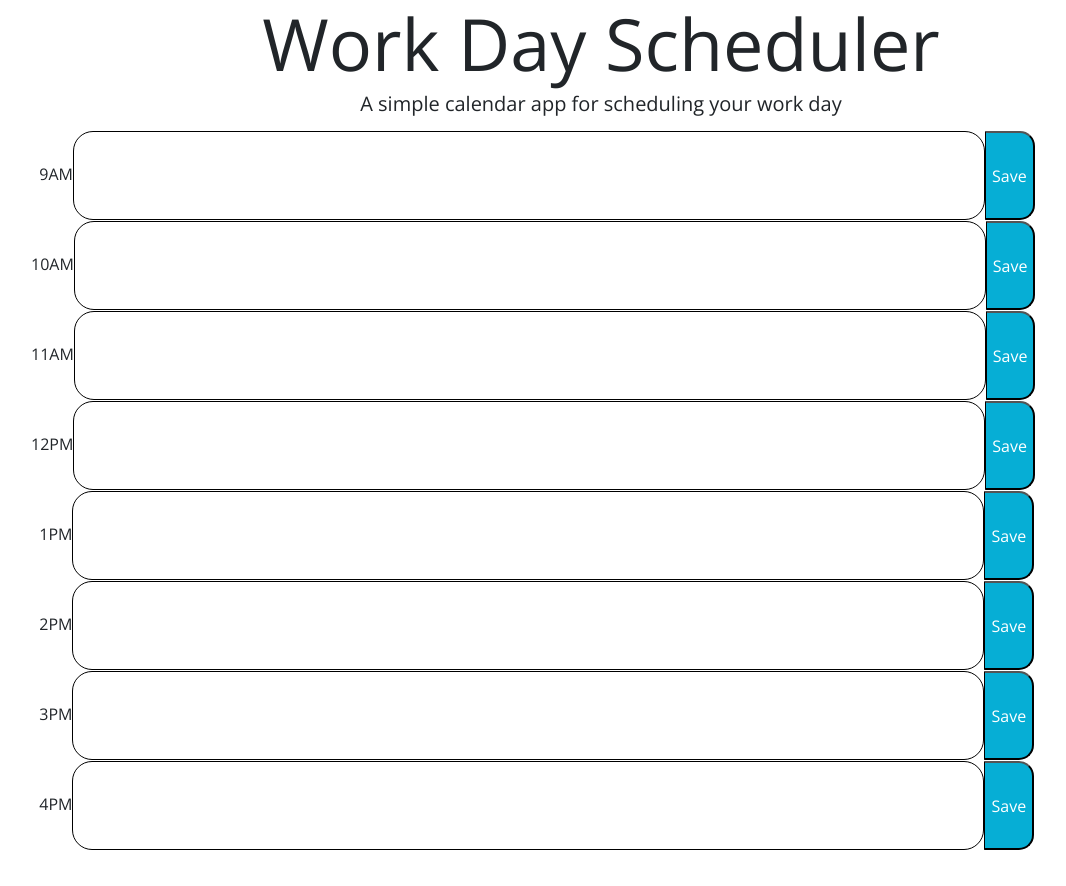
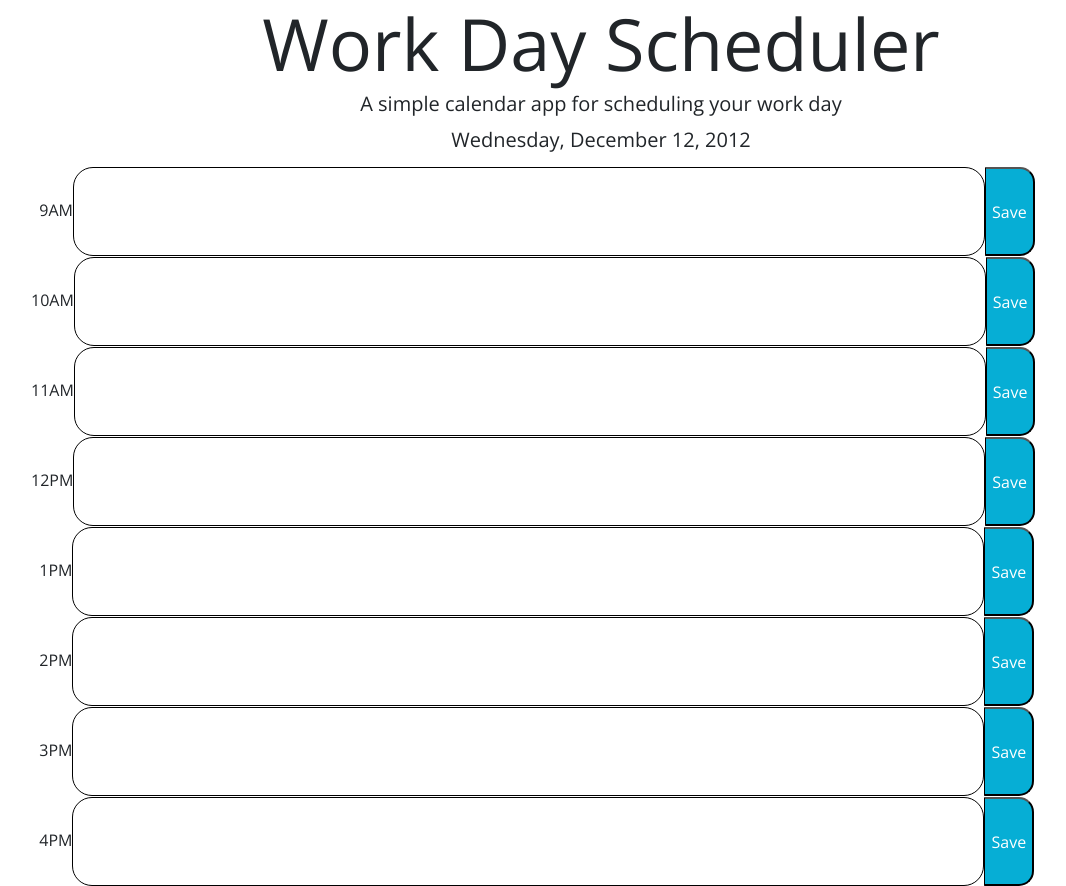
Before and after one commit to jake10693/Work-Day-Planner, a React (Create React App) app: page / in a window 1280 px wide. Shown: the whole page, without its empty margins (39-1105 px from the left). Before the commit the page ends 850 px from the top, so only its background shows below. Built offline with nearby package versions, Linux system fonts and the light colour scheme.

Commit message:
Got the date to show above. Next step is to get the text area changing color based on the time of day.

```diff
--- a/src/App.js
+++ b/src/App.js
@@ -1,8 +1,13 @@
 import './App.css';
 import React, {useState} from 'react';
-
+// import { toDos } from './Components/saveButton.js'
 
 function App() {
+
+const date = new Date(Date.UTC(2012, 11, 12, 3, 0, 0))
+const options = { weekday: 'long', year: 'numeric', month: 'long', day: 'numeric'};
+// const todaysDate = date.toLocaleDateString()
+
     const [todo9, setTodo9] = useState('');
     const [todo10, setTodo10] = useState('');
     const [todo11, setTodo11] = useState('');
@@ -46,7 +51,7 @@ function App() {
       <header>
       <h1 className="display-3">Work Day Scheduler</h1>
       <p className="lead">A simple calendar app for scheduling your work day</p>
-      <p id="currentDay" className="lead"></p>
+      <p className="lead">{date.toLocaleDateString('en-US', options)}</p>
       </header>
       <div className="container">
 
--- a/src/Components/saveButton.js
+++ /dev/null
@@ -1,6 +0,0 @@
-
-function saveData(){
-  let input = this.siblings('input').val()
-  let label = this.siblings('p').text()
-  localStorage.setItem(label, input)
-}
```
